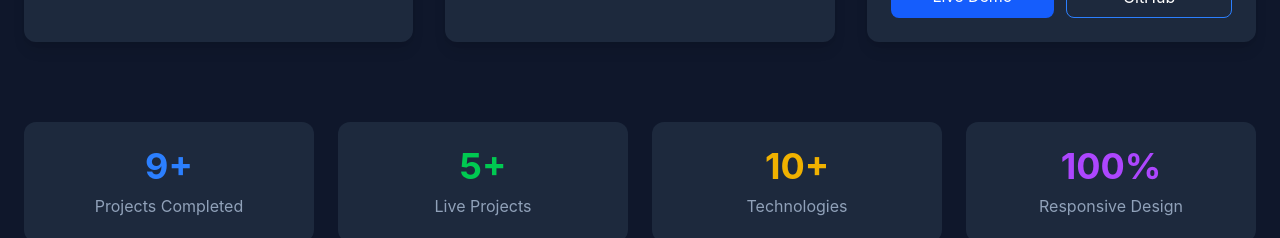
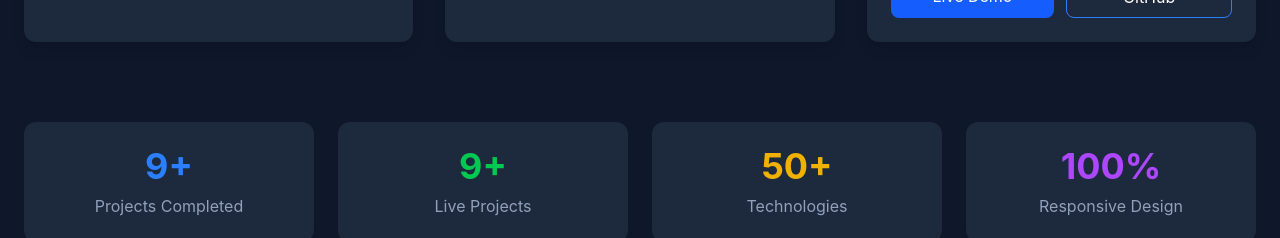
Before and after one commit to Sachin6389/Portfolio, a React (Vite) app: page /project in a window 1280 px wide. Shown: the part 2479-2717 px from the top of the page. Built offline with nearby package versions, Linux system fonts and the light colour scheme.

Commit message:
Update project count

```diff
--- a/src/Pages/Project.jsx
+++ b/src/Pages/Project.jsx
@@ -192,7 +192,7 @@ function Projects() {
 
           <div className="bg-slate-800 p-6 rounded-xl text-center">
             <h3 className="text-4xl font-bold text-green-500">
-              5+
+              9+
             </h3>
             <p className="text-slate-400 mt-2">
               Live Projects
@@ -201,7 +201,7 @@ function Projects() {
 
           <div className="bg-slate-800 p-6 rounded-xl text-center">
             <h3 className="text-4xl font-bold text-yellow-500">
-              10+
+              50+
             </h3>
             <p className="text-slate-400 mt-2">
               Technologies
```
